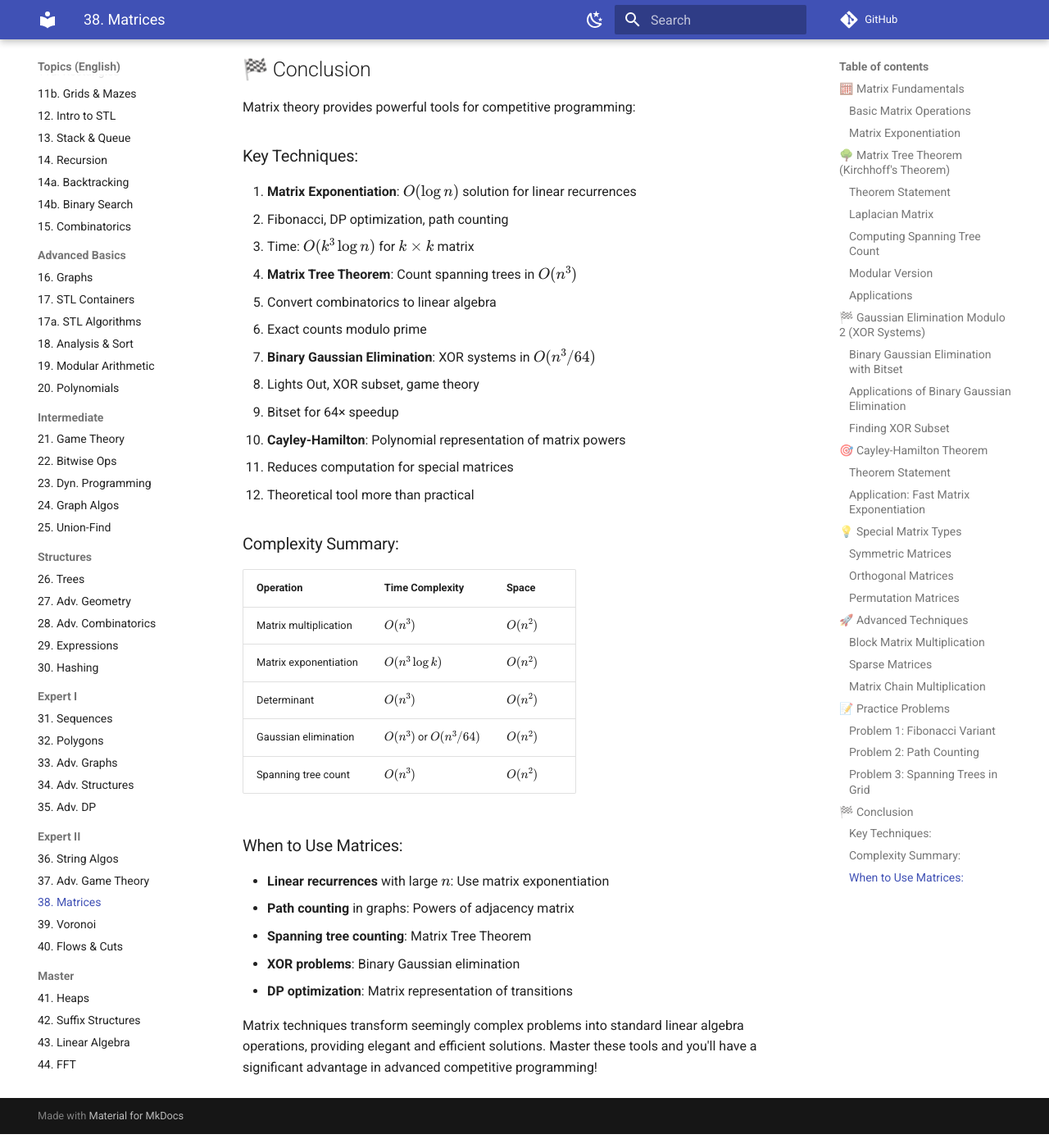
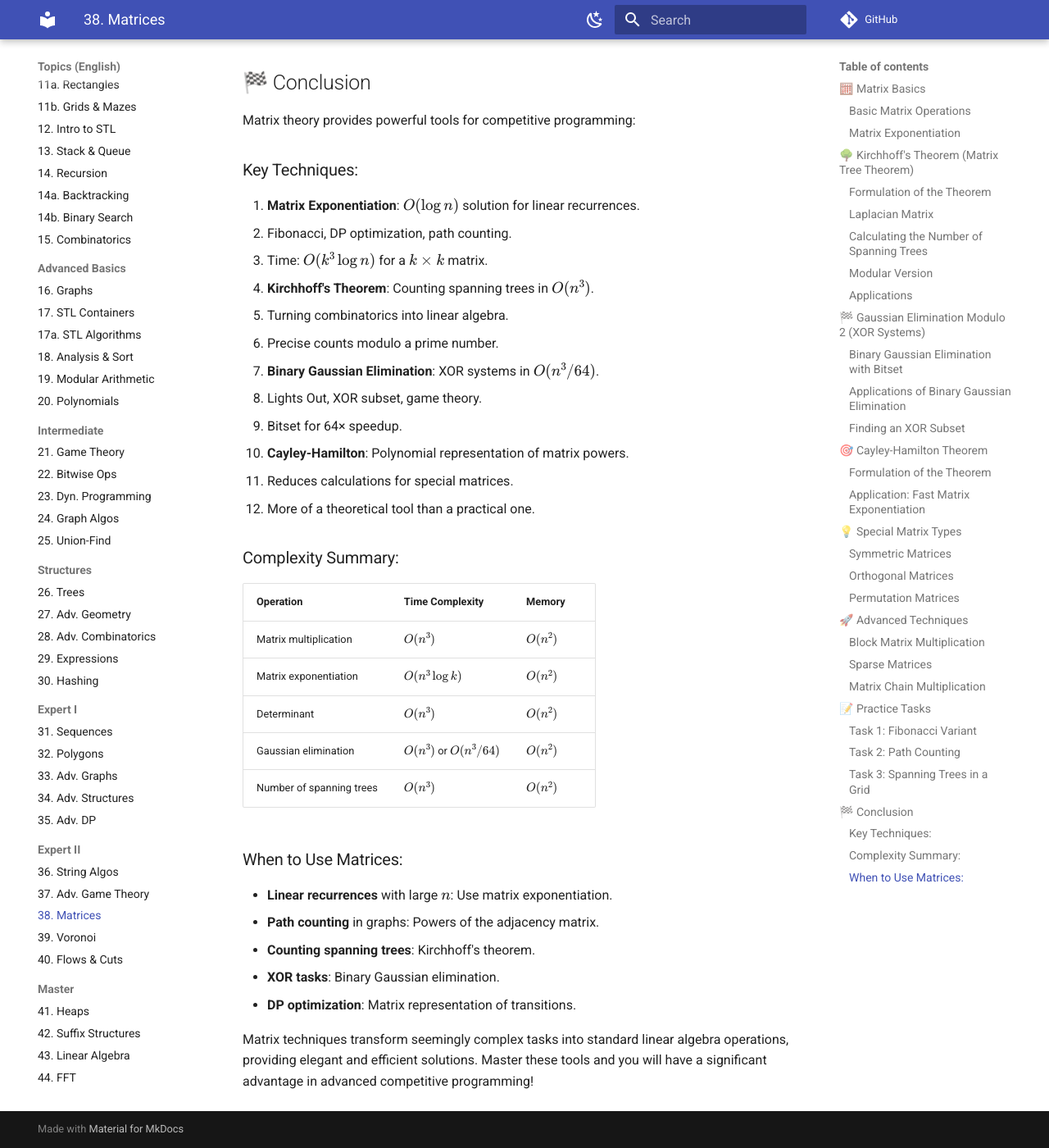
Before and after one commit to KadirYazadzhi/Informatics-Olympiad-Topics, an MkDocs documentation site: the page built from docs/EN/38_Matrices.md, in a window 1280 px wide and 1400 px high, scrolled down 13922 px. Shown: the whole window at 82% size. Built offline with MkDocs 1.6.1 and Material for MkDocs 9.7.7, drawn with Linux system fonts in a browser that asks for light colours; comment, search, counter and statistics services are not loaded; some of the changed text lies outside the part shown.

Commit message:
docs: literal translation of Topic 38 from BG to EN

````diff
--- a/docs/EN/38_Matrices.md
+++ b/docs/EN/38_Matrices.md
@@ -1,16 +1,16 @@
 # 📊 Matrices: Advanced Theorems and Applications
 
-Matrices are fundamental structures in competitive programming, appearing in various contexts from dynamic programming optimization to graph theory and number theory. Beyond basic operations, several powerful theorems and techniques leverage matrix properties to solve complex problems efficiently.
+Matrices are fundamental structures in competitive programming, appearing in various contexts - from dynamic programming optimization to graph theory and number theory. Beyond basic operations, several powerful theorems and techniques leverage matrix properties to efficiently solve complex problems.
 
 This comprehensive guide covers:
-- **Matrix Tree Theorem** (Kirchhoff's Theorem) for counting spanning trees
-- **Cayley-Hamilton Theorem** for matrix polynomial optimization
-- **Gaussian Elimination** over different fields (real, modular, binary)
-- **Matrix exponentiation** for recurrence relations
-- **Special matrix types** and their properties
-- Practical implementations and optimizations
+- **Kirchhoff's Theorem** (Matrix Tree Theorem) for counting spanning trees.
+- **Cayley-Hamilton Theorem** for matrix polynomial optimization.
+- **Gaussian Elimination** over different fields (real, modular, binary).
+- **Matrix Exponentiation** for recurrence relations.
+- **Special Matrix Types** and their properties.
+- Practical implementations and optimizations.
 
-## 🧮 Matrix Fundamentals
+## 🧮 Matrix Basics
 
 ### Basic Matrix Operations
 
@@ -152,44 +152,45 @@ long long fibonacci(long long n) {
 
 int main() {
     cout << "F(10) = " << fibonacci(10) << "\n";      // 55
-    cout << "F(100) = " << fibonacci(100) << "\n";    // Very large number
+    cout << "F(100) = " << fibonacci(100) << "\n";    // A very large number
     return 0;
 }
 ```
 
-**Time Complexity:** $O(n^3 \log p)$ where $n$ is matrix size and $p$ is the exponent.
+**Time complexity:** $O(n^3 \log p)$ where $n$ is the matrix size and $p$ is the power.
 
 **Applications:**
 - Linear recurrences: Fibonacci, tribonacci, etc.
-- Graph path counting: Number of paths of length $k$
-- Dynamic programming optimization
-- Linear transformations
+- Counting paths in a graph: Number of paths of length $k$.
+- Dynamic programming optimization.
+- Linear transformations.
 
-## 🌳 Matrix Tree Theorem (Kirchhoff's Theorem)
+## 🌳 Kirchhoff's Theorem (Matrix Tree Theorem)
 
-The **Matrix Tree Theorem** is one of the most elegant results in graph theory, providing a direct algebraic method to count the number of spanning trees in a graph.
+**Kirchhoff's Theorem** is one of the most elegant results in graph theory, providing a direct algebraic method for counting the spanning trees in a graph.
 
-### Theorem Statement
+### Formulation of the Theorem
 
-The number of spanning trees in a connected graph $G = (V, E)$ equals **any cofactor** of its Laplacian matrix $L$.
+The number of spanning trees in a connected graph $G = (V, E)$ is equal to **any cofactor** of its Laplacian matrix $L$.
 
 ### Laplacian Matrix
 
 For a graph with $n$ vertices:
 
-**Degree Matrix $D$**: Diagonal matrix where $D_{i,i} = \deg(v_i)$
+**Degree matrix $D$**: A diagonal matrix where $D_{i,i} = \deg(v_i)$.
 
-**Adjacency Matrix $A$**: $A_{i,j} = $ number of edges between $v_i$ and $v_j$
+**Adjacency matrix $A$**: $A_{i,j} = $ number of edges between $v_i$ and $v_j$.
 
-**Laplacian Matrix**: $L = D - A$
+**Laplacian matrix**: $L = D - A$.
 
 Explicitly:
 $$L_{i,j} = \begin{cases}
 \deg(v_i) & \text{if } i = j \\
 -(\text{number of edges between } i \text{ and } j) & \text{if } i \neq j
-\end{cases}$$
+\end{cases}
+$$
 
-### Computing Spanning Tree Count
+### Calculating the Number of Spanning Trees
 
 ```cpp
 #include <bits/stdc++.h>
@@ -217,12 +218,12 @@ double determinant(vector<vector<double>> A) {
 
         if (pivot != i) {
             swap(A[i], A[pivot]);
-            det *= -1;  // Sign change for row swap
+            det *= -1;  // Sign change on row swap
         }
 
         det *= A[i][i];
 
-        // Eliminate column
+        // Eliminate the column
         for (int j = i + 1; j < n; j++) {
             double factor = A[j][i] / A[i][i];
             for (int k = i; k < n; k++) {
@@ -234,7 +235,7 @@ double determinant(vector<vector<double>> A) {
     return det;
 }
 
-// Count spanning trees using Matrix Tree Theorem
+// Number of spanning trees using Kirchhoff's theorem
 long long countSpanningTrees(int n, vector<pair<int, int>>& edges) {
     // Build Laplacian matrix
     vector<vector<double>> L(n, vector<double>(n, 0));
@@ -246,7 +247,7 @@ long long countSpanningTrees(int n, vector<pair<int, int>>& edges) {
         L[v][u]--;
     }
 
-    // Remove first row and column (compute cofactor)
+    // Remove the first row and column (calculate cofactor)
     vector<vector<double>> cofactor(n - 1, vector<double>(n - 1));
     for (int i = 1; i < n; i++) {
         for (int j = 1; j < n; j++) {
@@ -254,13 +255,13 @@ long long countSpanningTrees(int n, vector<pair<int, int>>& edges) {
         }
     }
 
-    // Determinant gives spanning tree count
+    // The determinant gives the number of spanning trees
     double result = determinant(cofactor);
-    return (long long)(result + 0.5);  // Round to nearest integer
+    return (long long)(result + 0.5);  // Round to the nearest integer
 }
 
 int main() {
-    // Example: K4 (complete graph on 4 vertices)
+    // Example: K4 (complete graph with 4 vertices)
     // Known answer: 16 spanning trees
     int n = 4;
     vector<pair<int, int>> edges = {
@@ -275,11 +276,11 @@ int main() {
 }
 ```
 
-**Time Complexity:** $O(n^3)$ for Gaussian elimination
+**Time complexity:** $O(n^3)$ for Gaussian elimination.
 
 ### Modular Version
 
-For large graphs, compute determinant modulo a prime:
+For large graphs, calculate the determinant modulo a prime number:
 
 ```cpp
 const long long MOD = 1e9 + 7;
@@ -295,7 +296,7 @@ long long modPow(long long base, long long exp, long long mod) {
 }
 
 long long modInv(long long a, long long mod) {
-    return modPow(a, mod - 2, mod);  // Fermat's little theorem
+    return modPow(a, mod - 2, mod);  // Fermat's Little Theorem
 }
 
 long long determinantMod(vector<vector<long long>> A, long long mod) {
@@ -355,10 +356,10 @@ long long countSpanningTreesMod(int n, vector<pair<int, int>>& edges) {
 
 ### Applications
 
-1. **Counting labeled trees**: $n^{n-2}$ (Cayley's formula, provable via Matrix Tree Theorem)
-2. **Network reliability**: Number of ways to maintain connectivity
-3. **Electrical networks**: Related to effective resistance
-4. **Random spanning trees**: Uniform sampling algorithms
+1. **Counting labeled trees**: $n^{n-2}$ (Cayley's formula, provable via Kirchhoff's theorem).
+2. **Network reliability**: Number of ways to maintain connectivity.
+3. **Electric networks**: Related to effective resistance.
+4. **Random spanning trees**: Algorithms for uniform sampling.
 
 ## 🏁 Gaussian Elimination Modulo 2 (XOR Systems)
 
@@ -382,22 +383,22 @@ int gaussianEliminationBinary(int n, int m) {
         // Find pivot
         int pivot = -1;
         for (int row = rank; row < n; row++) {
-            if (matrix[row][col]) {
+            if (bit_matrix[row][col]) {
                 pivot = row;
                 break;
             }
         }
 
-        if (pivot == -1) continue;  // Column is all zeros
+        if (pivot == -1) continue;  // The column is all zeros
 
         // Swap rows
-        swap(matrix[rank], matrix[pivot]);
+        swap(bit_matrix[rank], bit_matrix[pivot]);
 
-        // Eliminate all other 1's in this column
+        // Eliminate all other 1s in this column
         for (int row = 0; row < n; row++) {
-            if (row != rank && matrix[row][col]) {
-                matrix[row] ^= matrix[rank];  // XOR entire rows!
-                rhs[row] = rhs[row] ^ rhs[rank];
+            if (row != rank && bit_matrix[row][col]) {
+                bit_matrix[row] ^= bit_matrix[rank];  // XOR entire rows!
+                rhs_bit[row] = rhs_bit[row] ^ rhs_bit[rank];
             }
         }
 
@@ -407,38 +408,38 @@ int gaussianEliminationBinary(int n, int m) {
     return rank;
 }
 
-// Example: Lights Out puzzle
-// n x n grid, clicking a light toggles it and its neighbors
-// Find if configuration is solvable
+// Example: Lights Out Puzzle
+// n x n grid, clicking a light toggles it along with its neighbors
+// Determine whether the configuration is solvable
 
 bool lightsOut(int n, vector<vector<int>>& target) {
-    int N = n * n;
+    int N_total = n * n;
 
     // Build system of equations
-    // Variable x[i][j] = 1 if we click position (i,j)
+    // Variable x[i][j] = 1 if we click at position (i,j)
     // Each equation: sum of clicks affecting position = target state
 
     for (int i = 0; i < n; i++) {
         for (int j = 0; j < n; j++) {
             int eq = i * n + j;  // Equation number
-            rhs[eq] = target[i][j];
+            rhs_bit[eq] = target[i][j];
 
             // Clicking (i,j) affects itself
-            matrix[eq][i * n + j] = 1;
+            bit_matrix[eq][i * n + j] = 1;
 
             // And neighbors
-            if (i > 0) matrix[eq][(i-1) * n + j] = 1;      // up
-            if (i < n-1) matrix[eq][(i+1) * n + j] = 1;    // down
-            if (j > 0) matrix[eq][i * n + (j-1)] = 1;      // left
-            if (j < n-1) matrix[eq][i * n + (j+1)] = 1;    // right
+            if (i > 0) bit_matrix[eq][(i-1) * n + j] = 1;      // up
+            if (i < n-1) bit_matrix[eq][(i+1) * n + j] = 1;    // down
+            if (j > 0) bit_matrix[eq][i * n + (j-1)] = 1;      // left
+            if (j < n-1) bit_matrix[eq][i * n + (j+1)] = 1;    // right
         }
     }
 
-    int rank = gaussianEliminationBinary(N, N);
+    int rank = gaussianEliminationBinary(N_total, N_total);
 
-    // Check consistency: if any equation became 0 = 1, no solution
-    for (int i = rank; i < N; i++) {
-        if (rhs[i]) return false;
+    // Check consistency: if any equation became 0 = 1, no solution exists
+    for (int i = rank; i < N_total; i++) {
+        if (rhs_bit[i]) return false;
     }
 
     return true;
@@ -463,48 +464,48 @@ int main() {
 ```
 
 **Speedup**: Operations are $64 \times$ faster due to bitset optimizations!
-- Time complexity: $O(n^3 / 64)$ instead of $O(n^3)$
+- Time complexity: $O(n^3 / 64)$ instead of $O(n^3)$.
 
 ### Applications of Binary Gaussian Elimination
 
-1. **Lights Out puzzle**: Classic application
-2. **XOR subset problems**: Find subset with specific XOR
-3. **Linear codes**: Error correction codes
-4. **Cryptanalysis**: Breaking linear ciphers
-5. **Game theory**: Analyzing XOR games (Nim variants)
+1. **Lights Out Puzzle**: Classical application.
+2. **XOR Subsets**: Find a subset with a specific XOR.
+3. **Linear Codes**: Error-correcting codes.
+4. **Cryptanalysis**: Breaking linear ciphers.
+5. **Game Theory**: Analysis of XOR games (Nim variants).
 
-### Finding XOR Subset
+### Finding an XOR Subset
 
 ```cpp
-// Given array, find if subset exists with XOR equal to target
+// Given an array, find whether a subset with XOR equal to target exists
 bool findXORSubset(vector<int>& arr, int target) {
-    const int BITS = 30;  // Assuming 30-bit integers
+    const int BITS = 30;  // Assume 30-bit integers
     int n = arr.size();
 
-    // Each number is a row in binary matrix
+    // Each number is a row in a binary matrix
     for (int i = 0; i < n; i++) {
         for (int bit = 0; bit < BITS; bit++) {
-            matrix[i][bit] = (arr[i] >> bit) & 1;
+            bit_matrix[i][bit] = (arr[i] >> bit) & 1;
         }
     }
 
-    // Target as RHS
+    // Target as right-hand side
     for (int bit = 0; bit < BITS; bit++) {
-        rhs[bit] = (target >> bit) & 1;
+        rhs_bit[bit] = (target >> bit) & 1;
     }
 
     int rank = gaussianEliminationBinary(n, BITS);
 
-    // Check if system is consistent
+    // Check whether the system is consistent
     for (int i = rank; i < n; i++) {
         bool all_zero = true;
         for (int j = 0; j < BITS; j++) {
-            if (matrix[i][j]) {
+            if (bit_matrix[i][j]) {
                 all_zero = false;
                 break;
             }
         }
-        if (all_zero && rhs[i]) return false;
+        if (all_zero && rhs_bit[i]) return false;
     }
 
     return true;
@@ -515,67 +516,67 @@ bool findXORSubset(vector<int>& arr, int target) {
 
 The **Cayley-Hamilton Theorem** states that every square matrix satisfies its own characteristic equation.
 
-### Theorem Statement
+### Formulation of the Theorem
 
 If $p(\lambda) = \det(A - \lambda I)$ is the characteristic polynomial of matrix $A$, then:
 $$p(A) = 0$$
 
 ### Application: Fast Matrix Exponentiation
 
-For a $k \times k$ matrix, instead of computing $A^n$ directly, we can:
-1. Find the characteristic polynomial $p(\lambda)$
-2. Reduce high powers using $p(A) = 0$
-3. Express $A^n$ as a polynomial of degree $< k$
+For a $k \times k$ matrix, instead of calculating $A^n$ directly, we can:
+1. Find the characteristic polynomial $p(\lambda)$.
+2. Reduce high powers using $p(A) = 0$.
+3. Express $A^n$ as a polynomial of degree $< k$.
 
 ```cpp
-// For 2x2 matrix, characteristic polynomial is:
+// For a 2x2 matrix the characteristic polynomial is:
 // p(λ) = λ² - tr(A)λ + det(A)
-// So A² = tr(A)·A - det(A)·I
+// Thus A² = tr(A)·A - det(A)·I
 
 MatrixMod fastPower2x2(MatrixMod A, long long n) {
-    // For n > 2, use: A^n = c₁A + c₀I
-    // Compute c₁, c₀ using recurrence relation
+    // For n > 2 use: A^n = c₁A + c₀I
+    // Calculate c₁, c₀ using recurrence relation
 
     long long trace = (A.a[0][0] + A.a[1][1]) % MOD;
     long long det = (A.a[0][0] * A.a[1][1] - A.a[0][1] * A.a[1][0]) % MOD;
     det = (det % MOD + MOD) % MOD;
 
-    // Use matrix exponentiation on coefficient recurrence
-    // This is complex but saves a factor in practice
+    // Use matrix exponentiation on the recurrence of coefficients
+    // This is complex, but saves a factor in practice
     return A.power(n);  // Fallback to standard method
 }
 ```
 
-**Note**: In practice, direct matrix exponentiation is often simpler unless the matrix is very large.
+**Note**: In practice, direct matrix exponentiation is often simpler, unless the matrix is very large.
 
 ## 💡 Special Matrix Types
 
 ### Symmetric Matrices
 
-$A = A^T$ (transpose equals self)
+$A = A^T$ (the transpose is equal to itself).
 
 **Properties:**
-- Always diagonalizable
-- Eigenvalues are real
-- Eigenvectors are orthogonal
+- Always diagonalizable.
+- Eigenvalues are real.
+- Eigenvectors are orthogonal.
 
 ### Orthogonal Matrices
 
-$A^T A = I$ (transpose is inverse)
+$A^T A = I$ (the transpose is inverse).
 
 **Properties:**
-- Preserves distances and angles
-- Determinant is $\pm 1$
-- Rotations and reflections
+- Preserve distances and angles.
+- Determinant is $\pm 1$.
+- Rotations and reflections.
 
 ### Permutation Matrices
 
-Exactly one 1 in each row and column, rest 0s.
+Exactly one 1 in each row and column, others 0.
 
 **Properties:**
-- Represent permutations
-- $P^T = P^{-1}$
-- Determinant is $\pm 1$
+- Represent permutations.
+- $P^T = P^{-1}$.
+- Determinant is $\pm 1$.
 
 ## 🚀 Advanced Techniques
 
@@ -584,7 +585,7 @@ Exactly one 1 in each row and column, rest 0s.
 For very large matrices, divide into blocks:
 
 ```cpp
-// Strassen's algorithm: O(n^2.807) instead of O(n^3)
+// Strassen algorithm: O(n^2.807) instead of O(n^3)
 // Practical for n > 64, but complex to implement
 ```
 
@@ -614,11 +615,11 @@ struct SparseMatrix {
 
 ### Matrix Chain Multiplication
 
-Find optimal order to multiply matrices to minimize operations:
+Find the optimal order for matrix multiplication to minimize operations:
 
 ```cpp
-// Classic DP problem
-// dp[i][j] = minimum cost to multiply matrices i to j
+// Classical DP task
+// dp[i][j] = minimum cost for multiplying matrices from i to j
 int matrixChainOrder(vector<int>& dims) {
     int n = dims.size() - 1;
     vector<vector<int>> dp(n, vector<int>(n, 0));
@@ -640,10 +641,10 @@ int matrixChainOrder(vector<int>& dims) {
 }
 ```
 
-## 📝 Practice Problems
+## 📝 Practice Tasks
 
-### Problem 1: Fibonacci Variant
-Compute $F(n) = 2F(n-1) + 3F(n-2)$ with $F(0) = 1, F(1) = 1$.
+### Task 1: Fibonacci Variant
+Calculate $F(n) = 2F(n-1) + 3F(n-2)$ with $F(0) = 1, F(1) = 1$.
 
 ```cpp
 long long fibVariant(long long n) {
@@ -659,8 +660,8 @@ long long fibVariant(long long n) {
 }
 ```
 
-### Problem 2: Path Counting
-Count paths of length exactly $k$ in a graph.
+### Task 2: Path Counting
+Count paths of exact length $k$ in a graph.
 
 ```cpp
 long long countPaths(vector<vector<int>>& adj, int k, int start, int end) {
@@ -678,12 +679,12 @@ long long countPaths(vector<vector<int>>& adj, int k, int start, int end) {
 }
 ```
 
-### Problem 3: Spanning Trees in Grid
-Count spanning trees in $n \times m$ grid graph.
+### Task 3: Spanning Trees in a Grid
+Count spanning trees in an $n \times m$ grid graph.
 
 ```cpp
-// Use Matrix Tree Theorem on grid graph Laplacian
-// Answer has closed form for small grids
+// Use Kirchhoff's theorem on the Laplacian matrix of the grid graph
+// The answer has a closed form for small grids
 ```
 
 ---
@@ -694,38 +695,38 @@ Matrix theory provides powerful tools for competitive programming:
 
 ### Key Techniques:
 
-1. **Matrix Exponentiation**: $O(\log n)$ solution for linear recurrences
-   - Fibonacci, DP optimization, path counting
-   - Time: $O(k^3 \log n)$ for $k \times k$ matrix
+1. **Matrix Exponentiation**: $O(\log n)$ solution for linear recurrences.
+   - Fibonacci, DP optimization, path counting.
+   - Time: $O(k^3 \log n)$ for a $k \times k$ matrix.
 
-2. **Matrix Tree Theorem**: Count spanning trees in $O(n^3)$
-   - Convert combinatorics to linear algebra
-   - Exact counts modulo prime
+2. **Kirchhoff's Theorem**: Counting spanning trees in $O(n^3)$.
+   - Turning combinatorics into linear algebra.
+   - Precise counts modulo a prime number.
 
-3. **Binary Gaussian Elimination**: XOR systems in $O(n^3/64)$
-   - Lights Out, XOR subset, game theory
-   - Bitset for 64× speedup
+3. **Binary Gaussian Elimination**: XOR systems in $O(n^3/64)$.
+   - Lights Out, XOR subset, game theory.
+   - Bitset for 64× speedup.
 
-4. **Cayley-Hamilton**: Polynomial representation of matrix powers
-   - Reduces computation for special matrices
-   - Theoretical tool more than practical
+4. **Cayley-Hamilton**: Polynomial representation of matrix powers.
+   - Reduces calculations for special matrices.
+   - More of a theoretical tool than a practical one.
 
 ### Complexity Summary:
 
-| Operation | Time Complexity | Space |
-|-----------|----------------|-------|
+| Operation | Time Complexity | Memory |
+|-----------|-----------------|--------|
 | Matrix multiplication | $O(n^3)$ | $O(n^2)$ |
 | Matrix exponentiation | $O(n^3 \log k)$ | $O(n^2)$ |
 | Determinant | $O(n^3)$ | $O(n^2)$ |
 | Gaussian elimination | $O(n^3)$ or $O(n^3/64)$ | $O(n^2)$ |
-| Spanning tree count | $O(n^3)$ | $O(n^2)$ |
+| Number of spanning trees | $O(n^3)$ | $O(n^2)$ |
 
 ### When to Use Matrices:
 
-- **Linear recurrences** with large $n$: Use matrix exponentiation
-- **Path counting** in graphs: Powers of adjacency matrix
-- **Spanning tree counting**: Matrix Tree Theorem
-- **XOR problems**: Binary Gaussian elimination
-- **DP optimization**: Matrix representation of transitions
+- **Linear recurrences** with large $n$: Use matrix exponentiation.
+- **Path counting** in graphs: Powers of the adjacency matrix.
+- **Counting spanning trees**: Kirchhoff's theorem.
+- **XOR tasks**: Binary Gaussian elimination.
+- **DP optimization**: Matrix representation of transitions.
 
-Matrix techniques transform seemingly complex problems into standard linear algebra operations, providing elegant and efficient solutions. Master these tools and you'll have a significant advantage in advanced competitive programming!
+Matrix techniques transform seemingly complex tasks into standard linear algebra operations, providing elegant and efficient solutions. Master these tools and you will have a significant advantage in advanced competitive programming!
````
Also changed, not shown: other parts of docs/EN/38_Matrices.md (+6 -6 lines).
